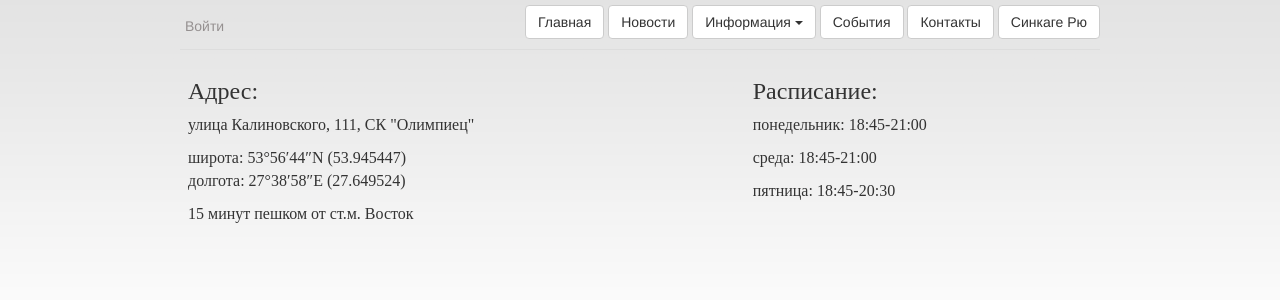
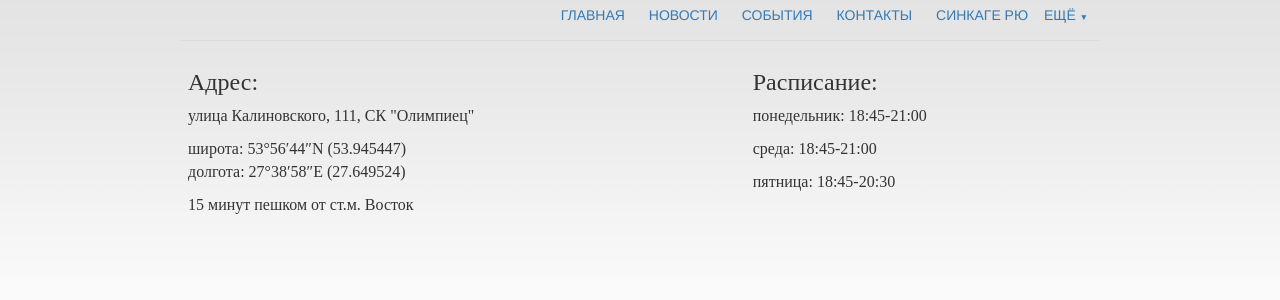
Before and after one commit to dfdx/vtk.by, a Django app: page /address in a window 1280 px wide. Shown: the top 300 px of the page. Run offline with Django 3.2, Linux system fonts and the light colour scheme; some libraries are stand-ins or nearby versions.

Commit message:
no buttons in menu

```diff
--- a/vt/templates/vt/layout.html
+++ b/vt/templates/vt/layout.html
@@ -10,11 +10,17 @@
         <title>{% block title %} Винг Тсун Кунг Фу в Минске {% endblock %}</title>
 
         <link rel="icon" href="{% static 'images/favicon-transparent.ico' %}">
+
         <!-- Bootstrap -->
         <link rel="stylesheet"
               href="https://maxcdn.bootstrapcdn.com/bootstrap/3.3.6/css/bootstrap.min.css"
               integrity="sha384-1q8mTJOASx8j1Au+a5WDVnPi2lkFfwwEAa8hDDdjZlpLegxhjVME1fgjWPGmkzs7"
               crossorigin="anonymous">
+        <script src="https://ajax.googleapis.com/ajax/libs/jquery/1.11.3/jquery.min.js"></script>
+        <script src="https://maxcdn.bootstrapcdn.com/bootstrap/3.3.6/js/bootstrap.min.js"
+                integrity="sha384-0mSbJDEHialfmuBBQP6A4Qrprq5OVfW37PRR3j5ELqxss1yVqOtnepnHVP9aJ7xS"
+                crossorigin="anonymous">
+        </script>
         <style type="text/css">
          body {
              background-color: #FFF;
@@ -27,7 +33,7 @@
              width: 920px;
              margin-left: auto;
              margin-right: auto;
-             padding-top: 5px;
+             padding-top: 0px;
              padding-bottom: 0px;
              align: left;
              text-align: right;
@@ -35,7 +41,7 @@
          div.header-left {
              width: 150px;
              float: left;
-             line-height: 43px;
+             line-height: 30px;
              padding-left: 5px;
              text-align: left;
          }
@@ -80,26 +86,50 @@
         {% block extrahead %}
         {% endblock %}
 
+        <style type="text/css">
+         #topBar { text-align: right; padding: 5px; }
+         #topBar a { text-decoration: none; padding: 5px 7px; }
+         #topBar a:hover { color: black; }
+         #topBar a.active { color: black; }
+         .dropdown {
+             width: 70px;
+             text-align: center;
+             display: none;
+             position: absolute;
+             right: 5px;
+             background: white;
+             color: black;
+             border: 1px solid #ccc;
+             background-color: #fff;
+             zoom: 1;
+             border-radius: 5px;
+             -moz-box-shadow: rgba(0,0,0,0.1) 0 2px 4px;
+             -webkit-box-shadow: rgba(0,0,0,0.1) 0 2px 4px;
+             box-shadow: rgba(0,0,0,0.1) 0 2px 4px;
+             z-index: 7000;
+             -webkit-font-smoothing: antialiased;
+         }
+         .dropdown a { display: block; color: black !important; text-decoration: none; padding: 5px 7px; }
+         .dropdown a:hover { background: #ccc; }
+         #arrup { display: none; }
+         #arrow { font-size: 0.6em; }
+        </style>
+
     </head>
     <body>
         <div class="header">
             <div class="header-left">
-                {% if request.user.is_authenticated %}
-                <a href="/signout" style="color: #959090">Выйти</a> <span style="color: #959090">({{ request.user.username }})</span>
-                {% else %}
-                <a href="/login" style="color: #959090">Войти</a>
-                {% endif %}
-
+                <!-- reserved -->
             </div>
             <div class="header-right">
                 <div class="btn-group" role="group" aria-label="Second group">
                     <!-- <a href="/" class="btn btn-default">Главная</a> -->
-                    <a href="/" class="btn btn-default">Главная</a>
+                    <a href="/" class="main-menu">Главная</a>
                 </div>
                 <div class="btn-group" role="group" aria-label="Second group">
-                    <a href="/news" class="btn btn-default">Новости</a>
+                    <a href="/news" class="main-menu">Новости</a>
                 </div>
-                <div class="btn-group" role="group" aria-label="First group">
+                <!-- <div class="btn-group" role="group" aria-label="First group">
                      <div class="dropdown">
                      <button class="btn btn-default dropdown-toggle" type="button" data-toggle="dropdown" aria-haspopup="true" aria-expanded="true">
                      Информация
@@ -111,15 +141,35 @@
                      <li><a href="/address">Расписание и адрес</a></li>
                      </ul>
                      </div>
+                     </div> -->
+                <div class="btn-group" role="group">
+                    <a href="/events" class="main-menu">События</a>
                 </div>
                 <div class="btn-group" role="group">
-                    <a href="/events" class="btn btn-default">События</a>
+                    <a href="/contacts" class="main-menu">Контакты</a>
                 </div>
                 <div class="btn-group" role="group">
-                    <a href="/contacts" class="btn btn-default">Контакты</a>
+                    <a href="/shinkage" class="main-menu">Синкаге Рю</a>
                 </div>
-                <div class="btn-group" role="group">
-                    <a href="/shinkage" class="btn btn-default">Синкаге Рю</a>
+                <div id="topBar" class="btn-group">
+                    <a href="#" id="more">ЕЩЁ
+                        <span id="arrow">
+                            <span id="arrdown">&#x25BC;</span>
+                            <span id="arrup">&#x25B2;</span>
+                        </span>
+                    </a>
+                    <div class="dropdown">
+                        <span style="color: #959090">({{ request.user.username }})</span>
+                        <a href="#">
+                            {% if request.user.is_authenticated %}
+                            <a href="/signout" style="color: #959090">Выйти</a>
+                            {% else %}
+                            <a href="/login" style="color: #959090">Войти</a>
+                            {% endif %}
+                        </a>
+                        <a href="#">Two</a>
+                        <a href="#">Three</a>
+                    </div>
                 </div>
             </div>
         </div>
@@ -127,10 +177,20 @@
         <div class="body">
             {% block body %}{% endblock %}
         </div>
-        <script src="https://ajax.googleapis.com/ajax/libs/jquery/1.11.3/jquery.min.js"></script>
-        <script src="https://maxcdn.bootstrapcdn.com/bootstrap/3.3.6/js/bootstrap.min.js"
-                integrity="sha384-0mSbJDEHialfmuBBQP6A4Qrprq5OVfW37PRR3j5ELqxss1yVqOtnepnHVP9aJ7xS"
-                crossorigin="anonymous">
+
+        <script language="javascript">
+         $('#more').click(function() {
+             $(this).toggleClass('active');
+             $(this).next('.dropdown').toggle();
+             return false;
+         });
+
+         $('.dropdown a').click(function() {
+             return false;
+         });
+         $(document).click(function(){
+             $("#dropdown").hide();
+         });
         </script>
     </body>
 </html>
```
Lines whose indentation alone changed are shown as unchanged.
